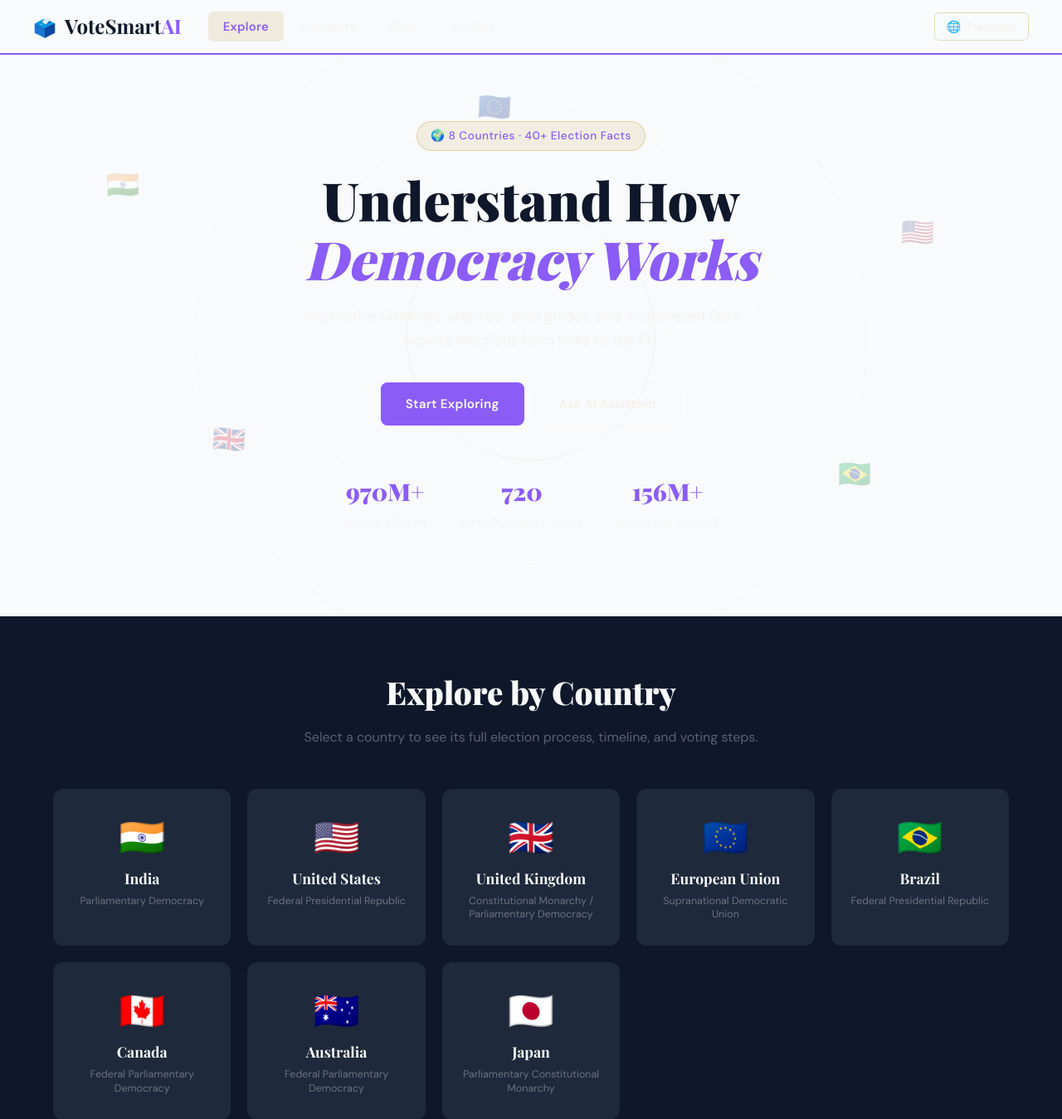
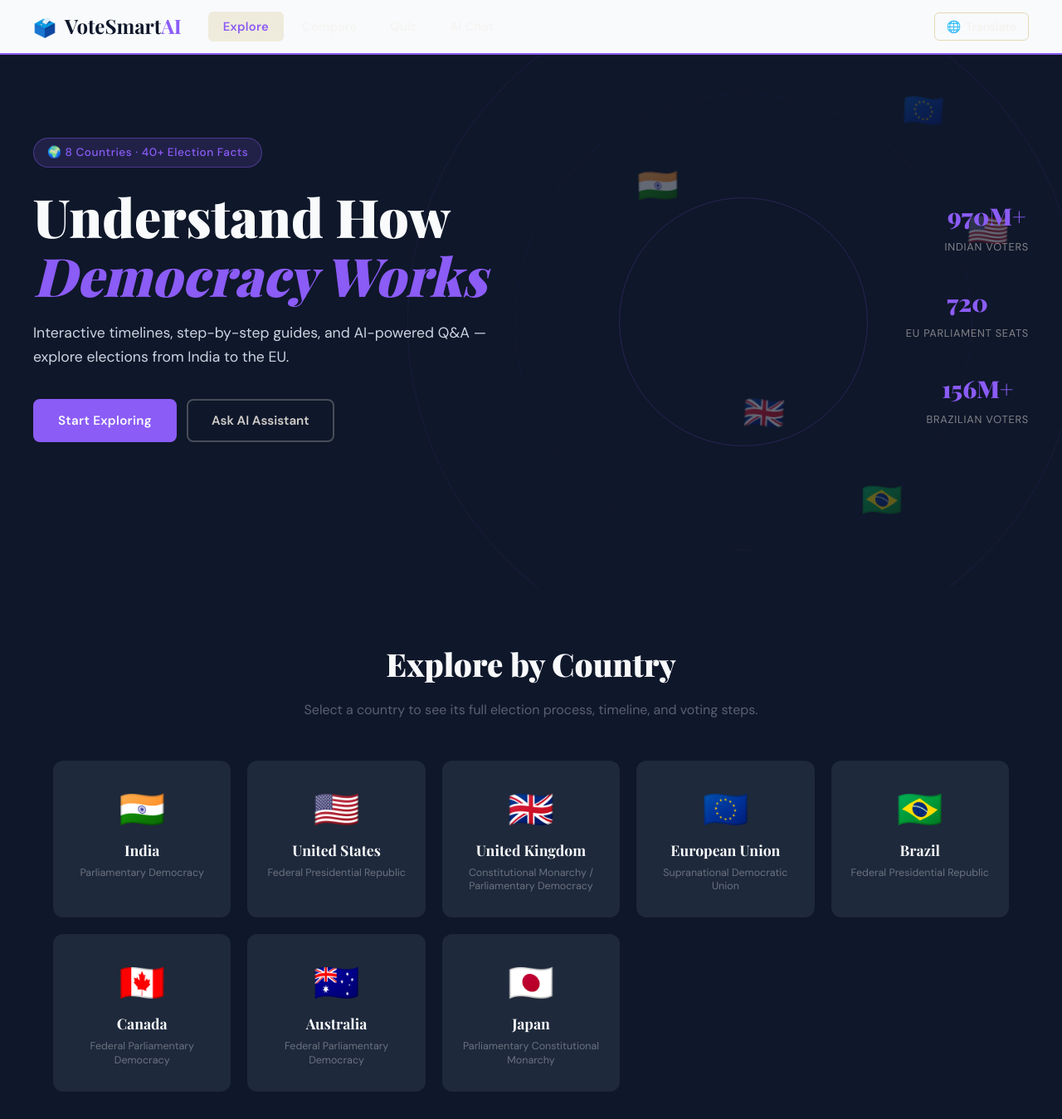
Before and after one commit to vannoorsab/VoteSmart-AI, a Flask app: page / in a window 1280 px wide. Shown: the top 1349 px of the page at 83% size. Run offline with Flask 3, Linux system fonts and the light colour scheme.

Commit message:
commited

```diff
--- a/static/css/style.css
+++ b/static/css/style.css
@@ -129,9 +129,9 @@ button { cursor: pointer; font-family: var(--font-body); border: none; backgroun
 /* ── HERO ── */
 .hero {
   position: relative; overflow: hidden;
-  background: var(--ink);
-  padding: 80px 24px 100px;
-  text-align: center;
+  background: var(--paper); /* Ensure it takes the dark mode background */
+  padding: 100px 24px 120px;
+  text-align: left;
 }
 .hero-bg {
   position: absolute; inset: 0;
@@ -139,8 +139,8 @@ button { cursor: pointer; font-family: var(--font-body); border: none; backgroun
 }
 .globe-ring {
   position: absolute; border-radius: 50%;
-  border: 1px solid rgba(201,168,76,0.1);
-  left: 50%; top: 50%; transform: translate(-50%, -50%);
+  border: 1px solid rgba(139,92,246,0.2); /* Use purple accent */
+  left: 70%; top: 50%; transform: translate(-50%, -50%);
 }
 .ring-1 { width: 300px; height: 300px; }
 .ring-2 { width: 550px; height: 550px; animation: ring-pulse 6s ease-in-out infinite; }
@@ -154,21 +154,29 @@ button { cursor: pointer; font-family: var(--font-body); border: none; backgroun
   position: absolute; inset: 0;
 }
 .ff {
-  position: absolute; font-size: 2rem;
+  position: absolute; font-size: 2.5rem;
   animation: float-flag 8s ease-in-out infinite;
-  opacity: 0.25;
+  opacity: 0.35;
 }
-.ff:nth-child(1) { left: 10%; top: 20%; animation-delay: 0s; }
-.ff:nth-child(2) { right: 12%; top: 30%; animation-delay: 1.5s; }
-.ff:nth-child(3) { left: 20%; bottom: 25%; animation-delay: 3s; }
-.ff:nth-child(4) { right: 18%; bottom: 20%; animation-delay: 4.5s; }
-.ff:nth-child(5) { left: 45%; top: 8%; animation-delay: 2s; }
+.ff:nth-child(1) { left: 60%; top: 20%; animation-delay: 0s; }
+.ff:nth-child(2) { right: 5%; top: 30%; animation-delay: 1.5s; }
+.ff:nth-child(3) { left: 70%; bottom: 25%; animation-delay: 3s; }
+.ff:nth-child(4) { right: 15%; bottom: 10%; animation-delay: 4.5s; }
+.ff:nth-child(5) { left: 85%; top: 8%; animation-delay: 2s; }
 @keyframes float-flag {
   0%, 100% { transform: translateY(0) rotate(-3deg); }
   50% { transform: translateY(-18px) rotate(3deg); }
 }
 
-.hero-content { position: relative; z-index: 2; max-width: 720px; margin: 0 auto; }
+.hero-content {
+  position: relative; z-index: 2;
+  max-width: 1200px; margin: 0 auto;
+  display: grid; grid-template-columns: 1fr 1fr; gap: 40px; align-items: center;
+}
+@media (max-width: 768px) {
+  .hero-content { grid-template-columns: 1fr; text-align: center; }
+  .globe-ring { left: 50%; }
+}
 .hero-badge {
   display: inline-block;
   background: rgba(201,168,76,0.15);
--- a/templates/index.html
+++ b/templates/index.html
@@ -59,22 +59,21 @@
       </div>
     </div>
     <div class="hero-content">
-      <div class="hero-badge">🌍 8 Countries · 40+ Election Facts</div>
-      <h1 id="hero-title">Understand How<br /><em>Democracy Works</em></h1>
-      <p class="hero-sub">Interactive timelines, step-by-step guides, and AI-powered Q&amp;A — explore elections from
-        India to the EU.</p>
-      <div class="hero-ctas">
-        <button class="btn-primary" onclick="setView('explore')" aria-label="Start exploring countries">Start
-          Exploring</button>
-        <button class="btn-ghost" onclick="setView('chat')" aria-label="Ask the AI assistant">Ask AI Assistant</button>
+      <div class="hero-text-col">
+        <div class="hero-badge" style="background: rgba(139,92,246,0.15); border: 1px solid rgba(139,92,246,0.4);">🌍 8 Countries · 40+ Election Facts</div>
+        <h1 id="hero-title" style="color: var(--ink);">Understand How<br /><em>Democracy Works</em></h1>
+        <p class="hero-sub" style="margin: 0 0 36px 0; color: var(--ink-muted);">Interactive timelines, step-by-step guides, and AI-powered Q&amp;A — explore elections from India to the EU.</p>
+        <div class="hero-ctas" style="justify-content: flex-start;">
+          <button class="btn-primary" onclick="setView('explore')" aria-label="Start exploring countries">Start Exploring</button>
+          <button class="btn-ghost" onclick="setView('chat')" aria-label="Ask the AI assistant">Ask AI Assistant</button>
+        </div>
       </div>
-      <div class="hero-stats" role="list" aria-label="Key statistics">
-        <div class="stat" role="listitem"><span class="stat-num">970M+</span><span class="stat-label">Indian
-            Voters</span></div>
-        <div class="stat" role="listitem"><span class="stat-num">720</span><span class="stat-label">EU Parliament
-            Seats</span></div>
-        <div class="stat" role="listitem"><span class="stat-num">156M+</span><span class="stat-label">Brazilian
-            Voters</span></div>
+      <div class="hero-stats-col">
+        <div class="hero-stats" role="list" aria-label="Key statistics" style="flex-direction: column; gap: 30px; align-items: flex-end;">
+          <div class="stat" role="listitem"><span class="stat-num">970M+</span><span class="stat-label">Indian Voters</span></div>
+          <div class="stat" role="listitem"><span class="stat-num">720</span><span class="stat-label">EU Parliament Seats</span></div>
+          <div class="stat" role="listitem"><span class="stat-num">156M+</span><span class="stat-label">Brazilian Voters</span></div>
+        </div>
       </div>
     </div>
   </section>
```
